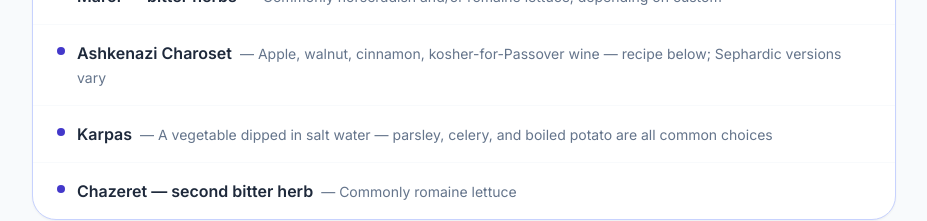
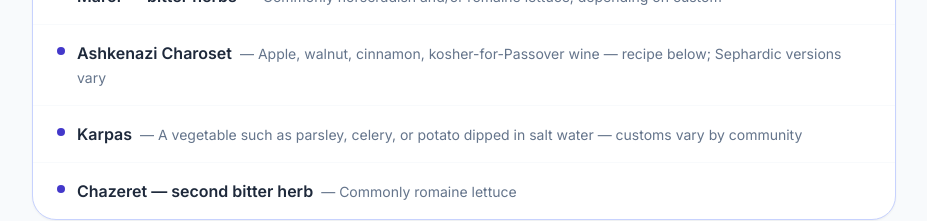
Before and after one commit to arongreenburg-dev/pantrypivot, a React (Vite) app: page /recipes/passover-seder-planner in a window 1280 px wide. Shown: the part 1020-1241 px from the top of the page, without its empty margins (176-1103 px from the left). Built offline with nearby package versions, Linux system fonts and the light colour scheme.

Commit message:
Apply full halachic editorial revision to Seder planner
Co-Authored-By: Claude Sonnet 4.6 <noreply@anthropic.com>

```diff
--- a/components/recipes/PassoverSederPlanner.tsx
+++ b/components/recipes/PassoverSederPlanner.tsx
@@ -137,7 +137,7 @@ const PassoverSederPlanner: React.FC = () => {
         { name: 'Roasted egg (beitzah)', note: 'Hard-boiled then briefly roasted or charred' },
         { name: 'Maror — bitter herbs', note: 'Commonly horseradish and/or romaine lettuce, depending on custom' },
         { name: 'Ashkenazi Charoset', note: 'Apple, walnut, cinnamon, kosher-for-Passover wine — recipe below; Sephardic versions vary' },
-        { name: 'Karpas', note: 'A vegetable dipped in salt water — parsley, celery, and boiled potato are all common choices' },
+        { name: 'Karpas', note: 'A vegetable such as parsley, celery, or potato dipped in salt water — customs vary by community' },
         { name: 'Chazeret — second bitter herb', note: 'Commonly romaine lettuce' },
       ],
     },
```
